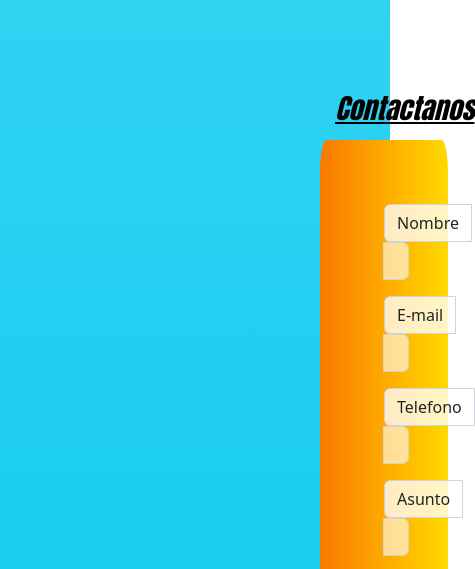
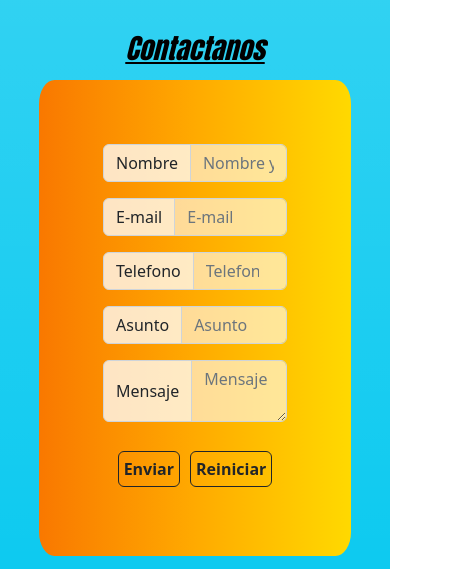
Before and after one commit to Lucas-Epherra/SurfSchool-Bootstrap-Epherra, a plain HTML site: page pages/contacto.html in a window 390 px wide. Shown: the part 151-720 px from the top of the page, 475 px wide, since content can reach past the window. Drawn offline with nearby package versions, Linux system fonts and the light colour scheme.

Commit message:
el formulario no era responsive ,corregido aunque se ve raro para moviles de 330px)

```diff
--- a/css/style.css
+++ b/css/style.css
@@ -217,14 +217,21 @@ a {
 /* ------------------------------------------------ CONTACTO.HTML --------------------------------------------------- */
 
 .containerMainForm {
-    margin:0rem 20rem 0rem 20rem;
-    padding: 5rem 0rem 5rem 0rem;
+    display: flex;
+    flex-direction: column;
+    margin:0% 10% 0 10%;
+    padding: 5% 0% 5% 0%;
 }
 
 .formBody  {
     padding: 4rem;
     border-radius: 5%;
     background-image: linear-gradient(to right, #f97800, #ffaa00, #ffd900);
+    display: flex;
+    flex-direction: column;
+    flex-wrap: wrap;
+    align-items: center;
+    align-content: center;
 }
 
 .containerButtons {
```
